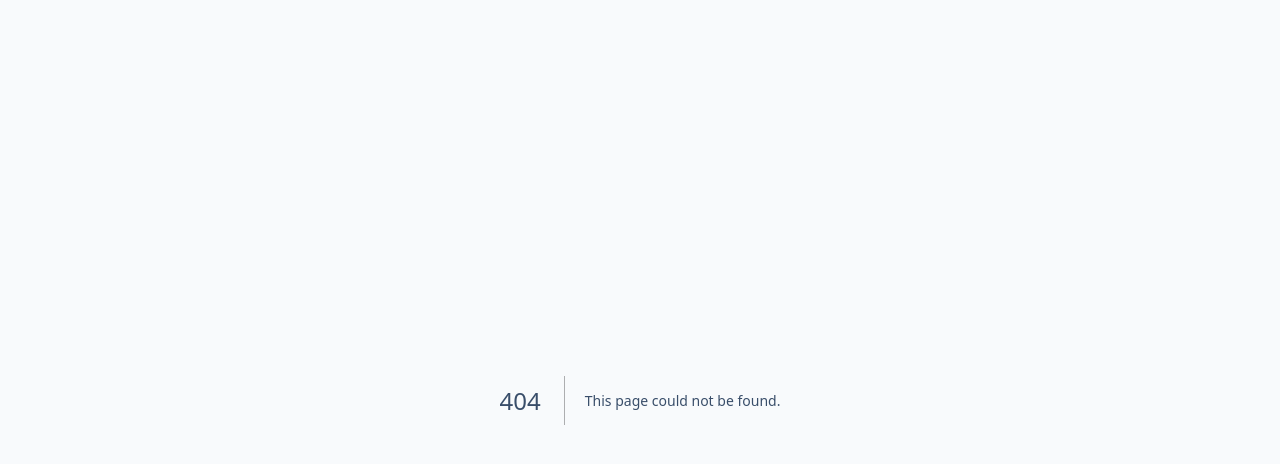
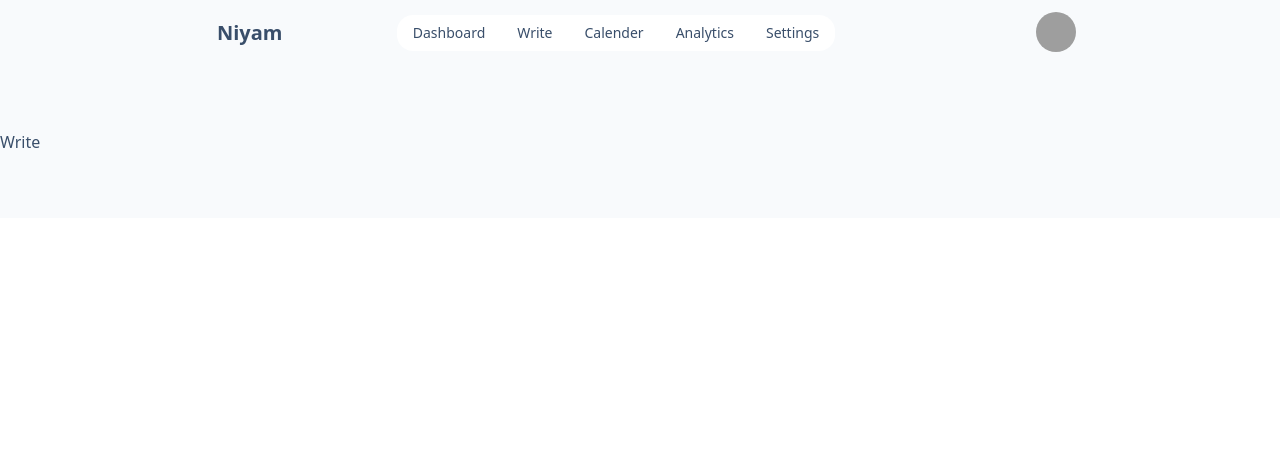
Before and after one commit to abheist/tweetcat-frontend, a Next.js app: page /write in a window 1280 px wide. Before the commit this address had no page. Shown: the top 464 px of the page. Built offline with nearby package versions, Linux system fonts and the light colour scheme; grey boxes are pictures that could not be loaded.

Commit message:
✨added nav links and created pages for those links

```diff
--- a/src/components/header.tsx
+++ b/src/components/header.tsx
@@ -1,3 +1,5 @@
+import Link from "next/link";
+
 export function Header() {
     return <div className={`container mx-auto lg:px-48`}>
         <div className="navbar">
@@ -7,11 +9,11 @@ export function Header() {
             <div className={`flex-grow`}>
                 <ul className="menu menu-compact menu-vertical md:menu-horizontal bg-base-100 rounded-box shadow-primary">
                     {/*TODO: Icons can be added here*/}
-                    <li><a>Dashboard</a></li>
-                    <li><a>Write</a></li>
-                    <li><a>Calender</a></li>
-                    <li><a>Analytics</a></li>
-                    <li><a>Settings</a></li>
+                    <li><Link href={`/home`}>Dashboard</Link></li>
+                    <li><Link href={`/write`}>Write</Link></li>
+                    <li><Link href={`/calender`}>Calender</Link></li>
+                    <li><Link href={`/analytics`}>Analytics</Link></li>
+                    <li><Link href={`/settings`}>Settings</Link></li>
                 </ul>
             </div>
             <div className="flex-none">
--- /dev/null
+++ b/src/pages/analytics.tsx
@@ -0,0 +1,14 @@
+import React from 'react';
+import Layout from "@/components/layout";
+
+const Analytics = () => {
+    return (
+        <>
+            <Layout>
+                Analytics
+            </Layout>
+        </>
+    );
+};
+
+export default Analytics;
--- /dev/null
+++ b/src/pages/calender.tsx
@@ -0,0 +1,14 @@
+import React from 'react';
+import Layout from "@/components/layout";
+
+const Calender = () => {
+    return (
+        <>
+            <Layout>
+                Calender
+            </Layout>
+        </>
+    );
+};
+
+export default Calender;
--- /dev/null
+++ b/src/pages/settings.tsx
@@ -0,0 +1,14 @@
+import React from 'react';
+import Layout from "@/components/layout";
+
+const Settings = () => {
+    return (
+        <>
+            <Layout>
+                Settings
+            </Layout>
+        </>
+    );
+};
+
+export default Settings;
--- /dev/null
+++ b/src/pages/write.tsx
@@ -0,0 +1,14 @@
+import React from 'react';
+import Layout from "@/components/layout";
+
+const Write = () => {
+    return (
+        <>
+            <Layout>
+                Write
+            </Layout>
+        </>
+    );
+};
+
+export default Write;
```
